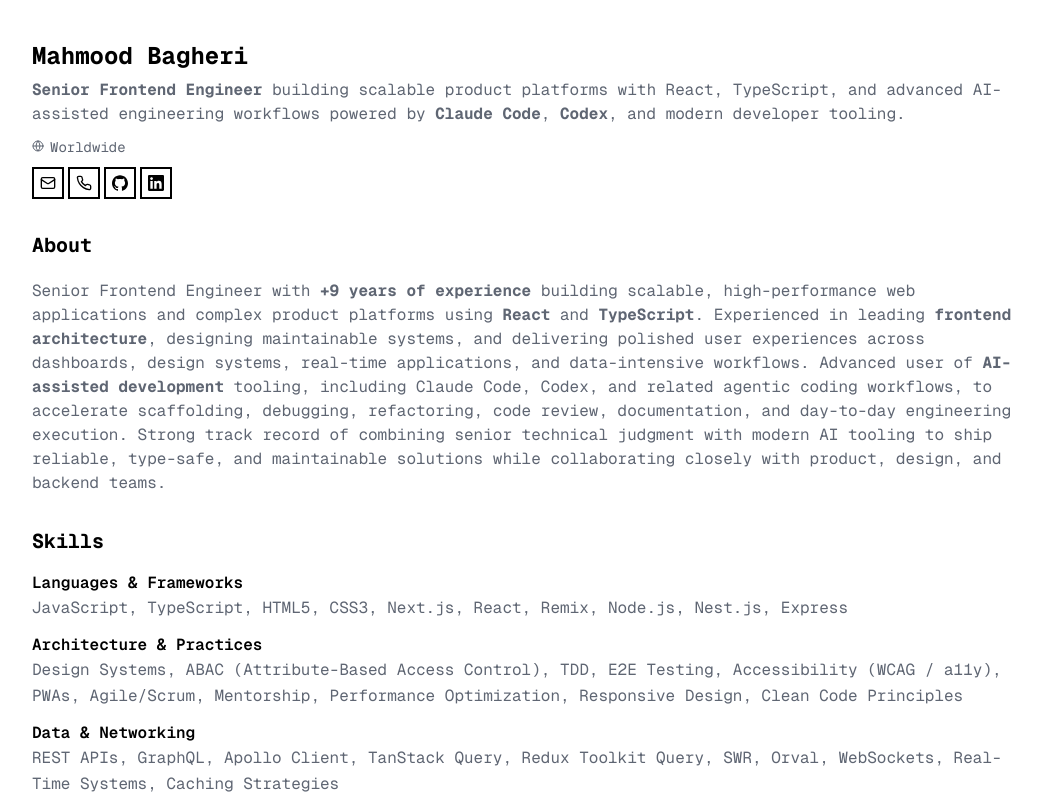
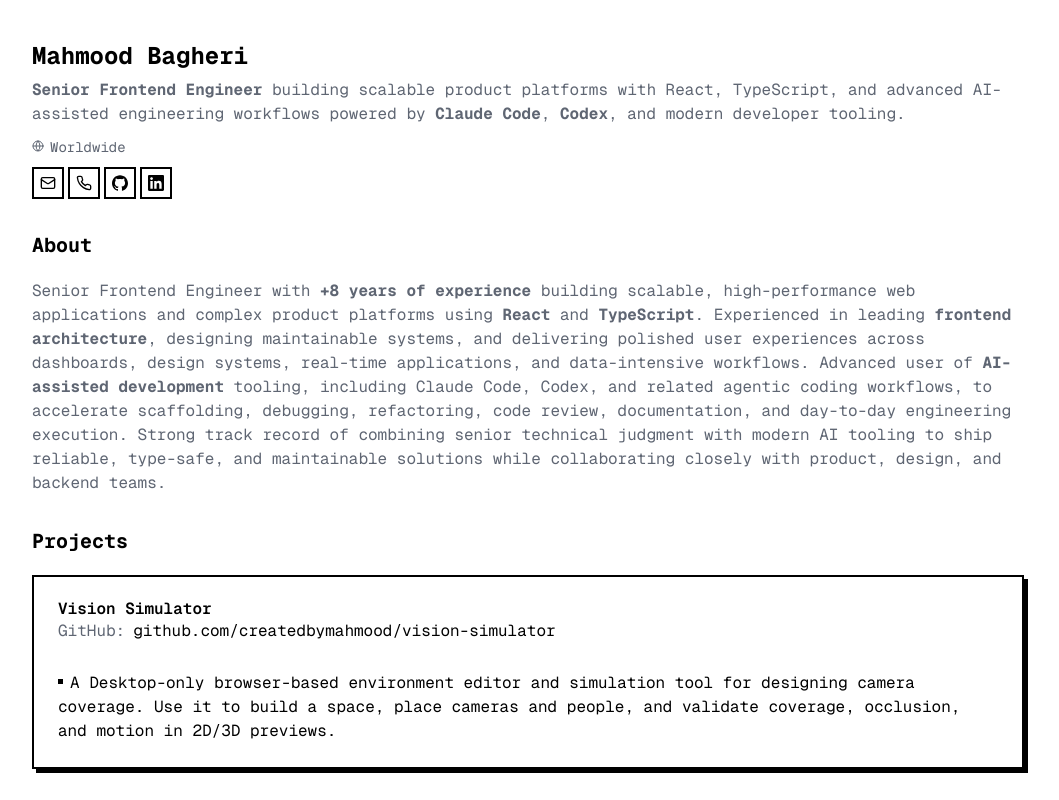
Before and after one commit to createdbymahmood/cv, a Next.js app: page / in a window 1280 px wide. Shown: the top 800 px of the page, without its empty margins (112-1171 px from the left). Built offline with nearby package versions, Linux system fonts and the light colour scheme.

Commit message:
feat: add projects section

```diff
--- a/content/resume/profile.md
+++ b/content/resume/profile.md
@@ -27,7 +27,7 @@ education:
 
 ## Summary
 
-Senior Frontend Engineer with **+9 years of experience** building scalable, high-performance web applications and complex product platforms using **React** and **TypeScript**. Experienced in leading **frontend architecture**, designing maintainable systems, and delivering polished user experiences across dashboards, design systems, real-time applications, and data-intensive workflows. Advanced user of **AI-assisted development** tooling, including Claude Code, Codex, and related agentic coding workflows, to accelerate scaffolding, debugging, refactoring, code review, documentation, and day-to-day engineering execution. Strong track record of combining senior technical judgment with modern AI tooling to ship reliable, type-safe, and maintainable solutions while collaborating closely with product, design, and backend teams.
+Senior Frontend Engineer with **+8 years of experience** building scalable, high-performance web applications and complex product platforms using **React** and **TypeScript**. Experienced in leading **frontend architecture**, designing maintainable systems, and delivering polished user experiences across dashboards, design systems, real-time applications, and data-intensive workflows. Advanced user of **AI-assisted development** tooling, including Claude Code, Codex, and related agentic coding workflows, to accelerate scaffolding, debugging, refactoring, code review, documentation, and day-to-day engineering execution. Strong track record of combining senior technical judgment with modern AI tooling to ship reliable, type-safe, and maintainable solutions while collaborating closely with product, design, and backend teams.
 
 ## Skills
 
--- /dev/null
+++ b/content/resume/projects/01-vision-simulator.md
@@ -0,0 +1,7 @@
+---
+name: Vision Simulator
+link: https://vision-simulator-wine.vercel.app
+repo: https://github.com/createdbymahmood/vision-simulator
+---
+
+- A Desktop-only browser-based environment editor and simulation tool for designing camera coverage. Use it to build a space, place cameras and people, and validate coverage, occlusion, and motion in 2D/3D previews.
--- a/package.json
+++ b/package.json
@@ -15,7 +15,7 @@
     "clsx": "2.0.0",
     "gray-matter": "^4.0.3",
     "lucide-react": "0.300.0",
-    "next": "15.1.3",
+    "next": "15.5.9",
     "react": "18",
     "react-dom": "18",
     "react-markdown": "^10.1.0",
--- a/src/app/page.tsx
+++ b/src/app/page.tsx
@@ -113,6 +113,47 @@ export default async function Page() {
           />
         </Section>
 
+        {resumeData.projects.length ? (
+          <Section>
+            <h2 className="text-xl font-bold">Projects</h2>
+            {resumeData.projects.map((project) => {
+              const repoLabel = project.repo
+                ? project.repo.replace(/^https?:\/\//, "").replace(/\/$/, "")
+                : "";
+
+              return (
+                <Card key={project.name}>
+                  <CardHeader>
+                    <div className="flex flex-col gap-2 text-base sm:flex-row sm:items-start sm:justify-between">
+                      <h3 className="font-semibold leading-none">
+                        {project.link ? (
+                          <Href className="hover:underline" href={project.link}>
+                            {project.name}
+                          </Href>
+                        ) : (
+                          project.name
+                        )}
+                      </h3>
+                    </div>
+
+                    {project.repo ? (
+                      <div className="inline-flex flex-wrap items-center justify-start gap-x-2 gap-y-1 font-mono text-base leading-none">
+                        <span className="text-muted-foreground">GitHub:</span>
+                        <Href className="hover:underline" href={project.repo}>
+                          {repoLabel}
+                        </Href>
+                      </div>
+                    ) : null}
+                  </CardHeader>
+                  <CardContent className="mt-2 text-base">
+                    <ResumeListMarkdown markdown={project.descriptionMarkdown} />
+                  </CardContent>
+                </Card>
+              );
+            })}
+          </Section>
+        ) : null}
+
         <Section>
           <h2 className="text-xl font-bold">Skills</h2>
           <div className="space-y-4">
--- a/src/lib/resume-content.ts
+++ b/src/lib/resume-content.ts
@@ -10,6 +10,7 @@ import { GitHubIcon, LinkedInIcon, XIcon } from "@/components/icons";
 
 const RESUME_CONTENT_DIR = path.join(process.cwd(), "content", "resume");
 const WORK_CONTENT_DIR = path.join(RESUME_CONTENT_DIR, "work");
+const PROJECT_CONTENT_DIR = path.join(RESUME_CONTENT_DIR, "projects");
 
 const SOCIAL_ICONS = {
   GitHub: GitHubIcon,
@@ -47,6 +48,13 @@ export interface ResumeWorkItem {
   achievementsMarkdown: string;
 }
 
+export interface ResumeProjectItem {
+  name: string;
+  link: string;
+  repo?: string;
+  descriptionMarkdown: string;
+}
+
 export interface ResumeData {
   name: string;
   initials: string;
@@ -66,6 +74,7 @@ export interface ResumeData {
   education: ResumeEducationItem[];
   skills: string[];
   work: ResumeWorkItem[];
+  projects: ResumeProjectItem[];
 }
 
 function isRecord(value: unknown): value is Record<string, unknown> {
@@ -86,6 +95,14 @@ function expectStringArray(value: unknown, field: string): string[] {
   }
 
   return value;
+}
+
+function expectOptionalString(value: unknown, field: string): string | undefined {
+  if (value === undefined) {
+    return undefined;
+  }
+
+  return expectString(value, field);
 }
 
 function stripMarkdown(markdown: string) {
@@ -189,6 +206,18 @@ function parseEducation(value: unknown) {
   });
 }
 
+async function readDirIfExists(dir: string) {
+  try {
+    return await readdir(dir);
+  } catch (error) {
+    if ((error as NodeJS.ErrnoException).code === "ENOENT") {
+      return [];
+    }
+
+    throw error;
+  }
+}
+
 async function loadProfileContent() {
   const source = await readFile(path.join(RESUME_CONTENT_DIR, "profile.md"), "utf8");
   const { content, data } = matter(source);
@@ -255,10 +284,27 @@ async function loadWorkItem(filename: string): Promise<ResumeWorkItem> {
   };
 }
 
+async function loadProjectItem(filename: string): Promise<ResumeProjectItem> {
+  const source = await readFile(path.join(PROJECT_CONTENT_DIR, filename), "utf8");
+  const { content, data } = matter(source);
+
+  if (!isRecord(data)) {
+    throw new Error(`Expected frontmatter in "${filename}" to be an object.`);
+  }
+
+  return {
+    name: expectString(data.name, `${filename}.name`),
+    link: expectString(data.link, `${filename}.link`),
+    repo: expectOptionalString(data.repo, `${filename}.repo`),
+    descriptionMarkdown: content.trim(),
+  };
+}
+
 export const getResumeData = cache(async (): Promise<ResumeData> => {
-  const [profile, workFiles] = await Promise.all([
+  const [profile, workFiles, projectFiles] = await Promise.all([
     loadProfileContent(),
     readdir(WORK_CONTENT_DIR),
+    readDirIfExists(PROJECT_CONTENT_DIR),
   ]);
 
   const work = await Promise.all(
@@ -268,8 +314,16 @@ export const getResumeData = cache(async (): Promise<ResumeData> => {
       .map((filename) => loadWorkItem(filename)),
   );
 
+  const projects = await Promise.all(
+    projectFiles
+      .filter((filename) => filename.endsWith(".md"))
+      .sort((left, right) => left.localeCompare(right))
+      .map((filename) => loadProjectItem(filename)),
+  );
+
   return {
     ...profile,
     work,
+    projects,
   };
 });
```
Also changed, not shown: 1 other file (tests, documents, lock files or other folders).
